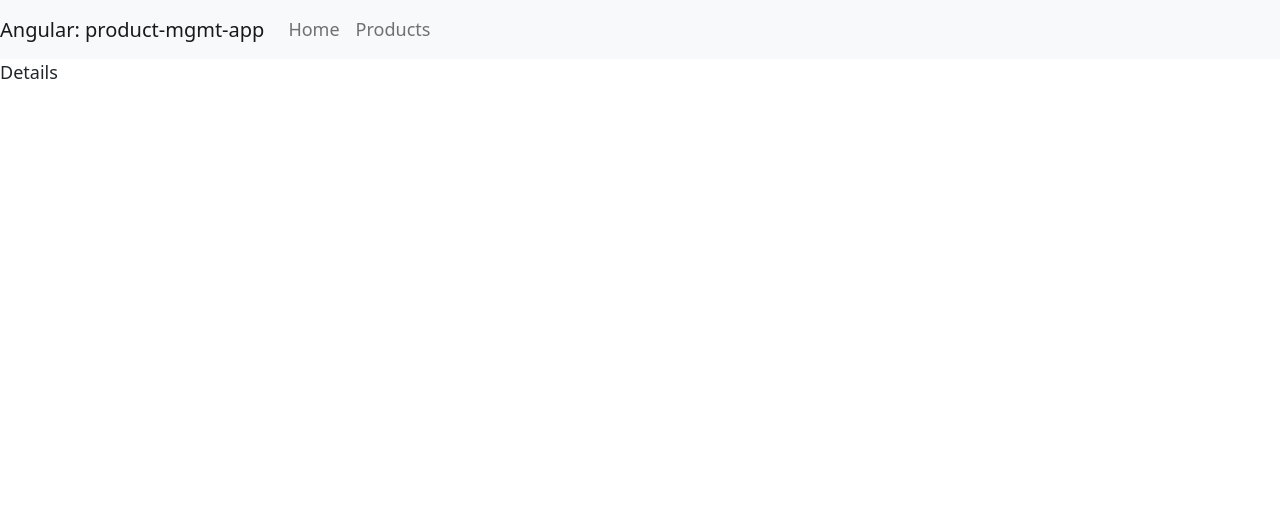
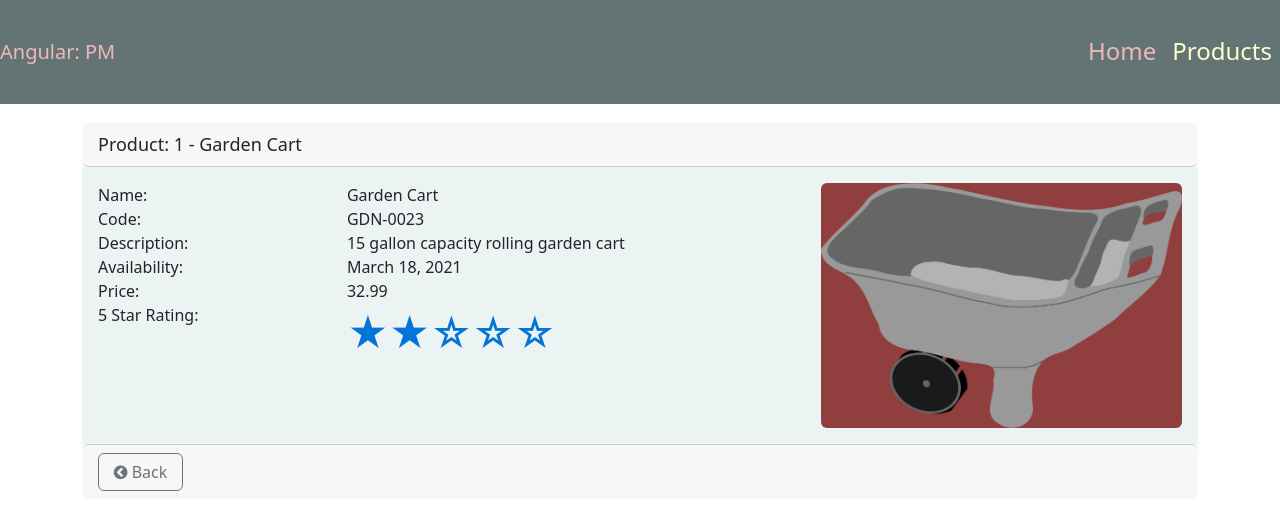
Before and after one commit to YanDevo/angular-prod-mgmt-app, an Angular app in the folder product-mgmt-app/: page /products/1 in a window 1280 px wide. Shown: the top 530 px of the page. Built offline with nearby package versions, Linux system fonts and the light colour scheme.

Commit message:
product details, page, routing, and route params & guards

```diff
--- a/product-mgmt-app/src/app/app.component.css
+++ b/product-mgmt-app/src/app/app.component.css
@@ -1,3 +1,52 @@
+.navbar {
+  background-color: rgba(24, 49, 49, 0.67) !important;
+}
 .nav-link {
-    font-size: large;
+    font-size: x-large;
+    text-decoration: none;
+    color: rgb(252, 255, 204);
   }
+
+  .nav-link:hover{
+    transition: 0.4s;
+    background-color: rgb(215, 212, 199);
+    ;
+    color: rgb(14, 147, 94) !important;
+  }
+  .nav-item::after{
+    content: '';
+    display: block;
+    width: 0px;
+    height: 2px;
+    background: rgb(239, 184, 184);
+    transition: 0.4s;
+  }
+
+  .nav-item:hover::after{
+    width: 100%;
+  }
+
+
+  .navbar-light .navbar-nav .active>.nav-link,
+  .navbar-light .navbar-brand.active,
+  .navbar-light .navbar-nav .nav-link.show,
+  .navbar-light .navbar-nav .nav-link:hover{
+    color: rgb(239, 184, 184);
+    border-radius: 50%;
+
+  }
+
+  .navbar-light .navbar-nav .nav-link:focus,
+  .navbar-light .navbar-nav .active>.nav-link:focus{
+    color: rgb(14, 147, 94);
+    background-color: rgb(215, 212, 199);
+    border-radius: 50%;
+
+
+  }
+
+
+  .nav-link{
+    padding:25px 5px;
+    transition: 0.2s;
+  }
--- a/product-mgmt-app/src/app/app.component.html
+++ b/product-mgmt-app/src/app/app.component.html
@@ -1,9 +1,9 @@
 <nav class="navbar navbar-expand-lg navbar-light bg-light">
-  <a class="navbar-brand" href="#">{{title}}</a>
+  <a class="navbar-brand active" href="#">{{title}}</a>
   <button class="navbar-toggler" type="button" data-toggle="collapse" data-target="#navbarNav" aria-controls="navbarNav" aria-expanded="false" aria-label="Toggle navigation">
     <span class="navbar-toggler-icon"></span>
   </button>
-  <div class="collapse navbar-collapse" id="navbarNav">
+  <div class="collapse navbar-collapse d-flex justify-content-end" id="navbarNav">
     <ul class="navbar-nav">
       <li class="nav-item active">
         <a class="nav-link" routerLink="/welcome">Home <span class="sr-only">(current)</span></a>
@@ -14,4 +14,6 @@
     </ul>
   </div>
 </nav>
-<router-outlet></router-outlet>
+<div class="container">
+  <router-outlet></router-outlet>
+</div>
--- a/product-mgmt-app/src/app/app.component.ts
+++ b/product-mgmt-app/src/app/app.component.ts
@@ -6,5 +6,5 @@ import { Component } from '@angular/core';
   styleUrls: ['./app.component.css']
 })
 export class AppComponent {
-  title = 'Angular: product-mgmt-app';
+  title = 'Angular: PM';
 }
--- a/product-mgmt-app/src/app/app.module.ts
+++ b/product-mgmt-app/src/app/app.module.ts
@@ -11,6 +11,7 @@ import { DashesToSpacesPipe } from 'src/app/shared/dashes-to-spaces.pipe';
 import { StarRatingComponent } from './shared/star-rating/star-rating.component';
 import { ProductDetailComponent } from './products/product-detail/product-detail.component';
 import { RouterModule } from '@angular/router';
+import { ProductDetailGuard } from './products/product-detail/product-detail.guard';
 
 @NgModule({
   declarations: [
@@ -28,7 +29,9 @@ import { RouterModule } from '@angular/router';
     HttpClientModule,
     RouterModule.forRoot([
       {path: 'products', component: ProductListComponent},
-      {path: 'products/:id', component: ProductDetailComponent},
+      {path: 'products/:id',
+      canActivate: [ProductDetailGuard],
+      component: ProductDetailComponent},
       {path: 'welcome', component: WelcomeComponent},
       {path: '', redirectTo: 'welcome', pathMatch: 'full'},
       {path: '**', redirectTo: 'welcome', pathMatch: 'full'},
--- a/product-mgmt-app/src/app/home/welcome/welcome.component.css
+++ b/product-mgmt-app/src/app/home/welcome/welcome.component.css
@@ -4,3 +4,7 @@
     font-weight: bold;
     font-size: 1.5em;
 }
+.card{
+    background-color: rgb(152, 179, 203);
+    border-bottom: none;
+  }
--- a/product-mgmt-app/src/app/products/product-detail/product-detail.component.css
+++ b/product-mgmt-app/src/app/products/product-detail/product-detail.component.css
@@ -0,0 +1,12 @@
+button{
+    width: 85px;
+}
+
+img{
+    background-color:rgb(145, 62, 62) ;
+}
+
+
+.card-body{
+    background-color: rgba(73, 133, 133, 0.1);
+}
--- a/product-mgmt-app/src/app/products/product-detail/product-detail.component.html
+++ b/product-mgmt-app/src/app/products/product-detail/product-detail.component.html
@@ -1,5 +1,50 @@
-<div class="car">
-    <div class="card-header">
-        {{pageTitle}}
+<div class='card border border-0'>
+  <div class='card-header rounded-2'>
+    {{pageTitle + ' - ' + product?.productName}}
+  </div>
+  <div class="card-body"
+       *ngIf="product">
+    <div class="row g-0">
+      <div class="col-md-8">
+        <div class="row">
+          <div class="col-md-4"><span>Name:</span></div>
+          <div class="col-md-8">{{product.productName}}</div>
+        </div>
+        <div class="row">
+          <div class="col-md-4"><span>Code:</span></div>
+          <div class="col-md-8">{{product.productCode}}</div>
+        </div>
+        <div class="row">
+          <div class="col-md-4"><span>Description:</span></div>
+          <div class="col-md-8">{{product.description}}</div>
+        </div>
+        <div class="row">
+          <div class="col-md-4"><span>Availability:</span></div>
+          <div class="col-md-8">{{product.releaseDate}}</div>
+        </div>
+        <div class="row">
+          <div class="col-md-4"><span>Price:</span></div>
+          <div class="col-md-8">{{product.price}}</div>
+        </div>
+        <div class="row">
+          <div class="col-md-4"><span>5 Star Rating:</span></div>
+          <div class="col-md-8">
+            <app-star-rating
+              [starRate]="product.starRating">
+            </app-star-rating>
+          </div>
+        </div>
+      </div>
+      <div class="col-md-4">
+          <img class="img-fluid rounded-2"
+          [src]= product.imageUrl [alt]= product.productName>
+      </div>
     </div>
+  </div>
+  <div class="card-footer rounded-2">
+    <button class="btn btn-outline-secondary" (click)="onBack()">
+      <i class="fa fa-chevron-circle-left" aria-hidden="true"></i>
+      Back
+    </button>
+  </div>
 </div>
--- a/product-mgmt-app/src/app/products/product-detail/product-detail.component.ts
+++ b/product-mgmt-app/src/app/products/product-detail/product-detail.component.ts
@@ -1,15 +1,46 @@
 import { Component, OnInit } from '@angular/core';
+import { ActivatedRoute, Router } from '@angular/router';
+import {Iproduct} from '../product';
 
 @Component({
+  selector: 'app-product-details',
   templateUrl: './product-detail.component.html',
   styleUrls: ['./product-detail.component.css']
 })
 export class ProductDetailComponent implements OnInit {
-  pageTitle: string = "Details"
+  pageTitle: string = 'Product: ';
+  product: Iproduct | undefined;
 
-  constructor() { }
+
+
+  constructor(private route: ActivatedRoute,
+              private router: Router) { }
 
   ngOnInit(): void {
+    const id = Number(this.route.snapshot.paramMap.get('id')) ;
+    this.pageTitle += `${id}`;
+    this.product = {
+      "productId": 2,
+      "productName": "Garden Cart",
+      "productCode": "GDN-0023",
+      "releaseDate": "March 18, 2021",
+      "description": "15 gallon capacity rolling garden cart",
+      "price": 32.99,
+      "starRating": 2,
+      "imageUrl": "assets/images/garden_cart.png"
+    }
   }
 
+
+
+
+
+
+  onBack() {
+    this.router.navigate(['/products']);
+  }
+
+
+
+
 }
--- /dev/null
+++ b/product-mgmt-app/src/app/products/product-detail/product-detail.guard.ts
@@ -0,0 +1,26 @@
+import { Injectable } from '@angular/core';
+import { ActivatedRouteSnapshot, CanActivate, Router, RouterStateSnapshot, UrlTree } from '@angular/router';
+import { Observable } from 'rxjs';
+
+@Injectable({
+  providedIn: 'root'
+})
+export class ProductDetailGuard implements CanActivate {
+
+
+  constructor (private router: Router) {}
+
+  canActivate(
+    route: ActivatedRouteSnapshot,
+    state: RouterStateSnapshot): Observable<boolean | UrlTree> | Promise<boolean | UrlTree> | boolean | UrlTree {
+      const id = Number(route.paramMap.get('id'));
+      if(isNaN(id) || id < 1) {
+        alert("Somethiong went wrong. Redirecting!");
+        this.router.navigate(['/products']);
+        return false;
+      }
+
+    return true;
+  }
+
+}
--- a/product-mgmt-app/src/app/products/product-list/product-list.component.html
+++ b/product-mgmt-app/src/app/products/product-list/product-list.component.html
@@ -43,7 +43,12 @@
                         <img
                         [src]="product.imageUrl" alt=""
                         *ngIf="showImage"></td>
-                    <td>{{product.productName | uppercase}}</td>
+                    <td>
+                         <a [routerLink]="['/products', product.productId]">
+                         {{product.productName | uppercase}}
+                        </a>
+                    </td>
+
                     <td>{{product.productCode | lowercase | dashesToSpaces: "-"}}</td>
                     <td>{{product.releaseDate | date}}</td>
                     <td>{{product.price | currency: "USD": "symbol": "1.2-2"}}</td>
--- a/product-mgmt-app/src/styles.css
+++ b/product-mgmt-app/src/styles.css
@@ -6,16 +6,20 @@ div.card-header {
 }
 
 div.card {
-  margin-top: 10px
+  margin-top: 19px
 }
 
 .table {
-  margin-top: 10px
+  margin-top: 19px
 }
 
 a {
   text-decoration: none;
 }
 a:hover {
-  text-decoration: underline;
+  text-decoration:underline;
+} */
+
+body{
+    background-color: rgb(152, 179, 203);
 }
```
Also changed, not shown: 1 other file (tests, documents, lock files or other folders).
